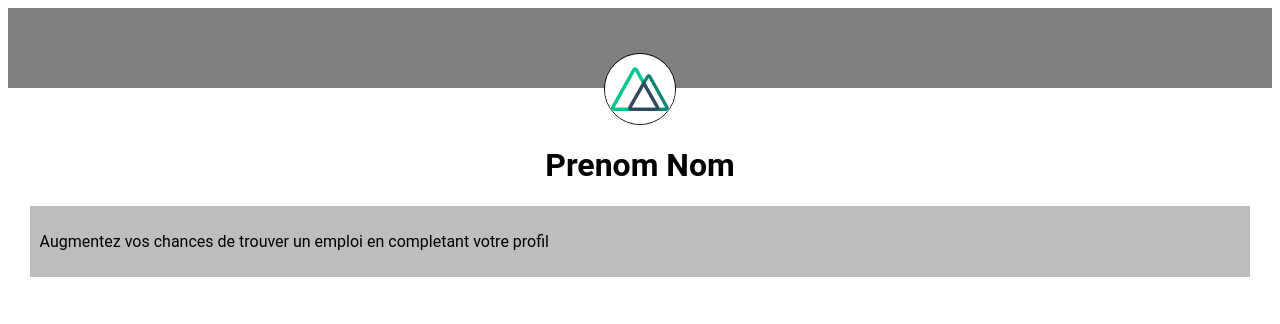
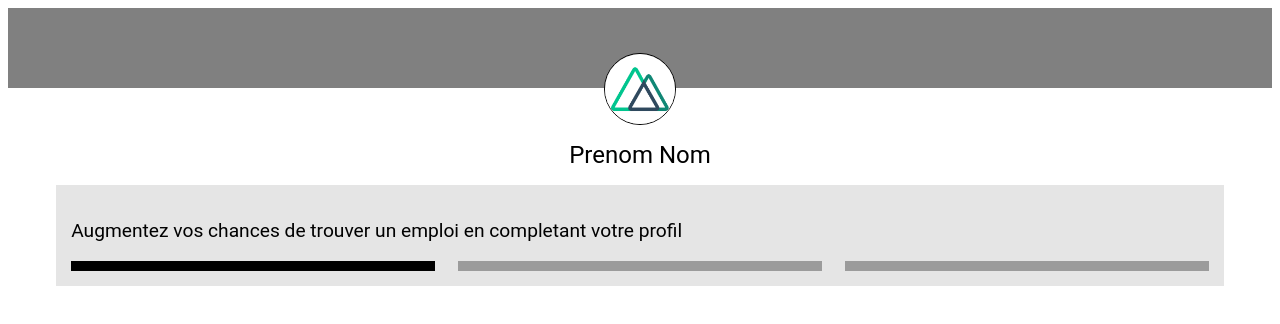
Before and after one commit to StanDelamourd/poc-nuxt, a Nuxt app: page /profile in a window 1280 px wide. Shown: the top 324 px of the page. Built offline with nearby package versions, Linux system fonts and the light colour scheme.

Commit message:
Add disclaimer to profile page

```diff
--- a/pages/profile/index.vue
+++ b/pages/profile/index.vue
@@ -7,9 +7,11 @@
     </div>
     <div class="profile__complete">
       <p>Augmentez vos chances de trouver un emploi en completant votre profil</p>
-      <div/>
-      <div/>
-      <div/>
+      <div class="profile__complete_progression">
+        <div/>
+        <div/>
+        <div/>
+      </div>
     </div>
   </div>
 </template>
@@ -27,10 +29,29 @@ export default {
     background: grey;
   }
   .profile__complete{
-    background: rgba(125, 125, 125, .5);
-    width: 95%;
+    background: rgba(125, 125, 125, .2);
+    width: 90%;
     margin: auto;
-    padding: 10px;
+    padding: 15px;
+    font-size: 1.2em;
+  }
+  .profile__complete_progression {
+    display: flex;
+    justify-content: space-between;
+    margin-top: 1vh;
+  }
+  .profile__complete_progression div{
+    height: 1.2vh;
+    width: 32%;
+    background: rgba(125, 125, 125, .7);
+  }
+  .profile__complete_progression div:first-child {
+    background: #000;
+  }
+  h1 {
+    font-weight: 400;
+    margin: 2vh 0;
+    font-size: 1.5em;
   }
   img[alt=profile]{
     display: block;
```
